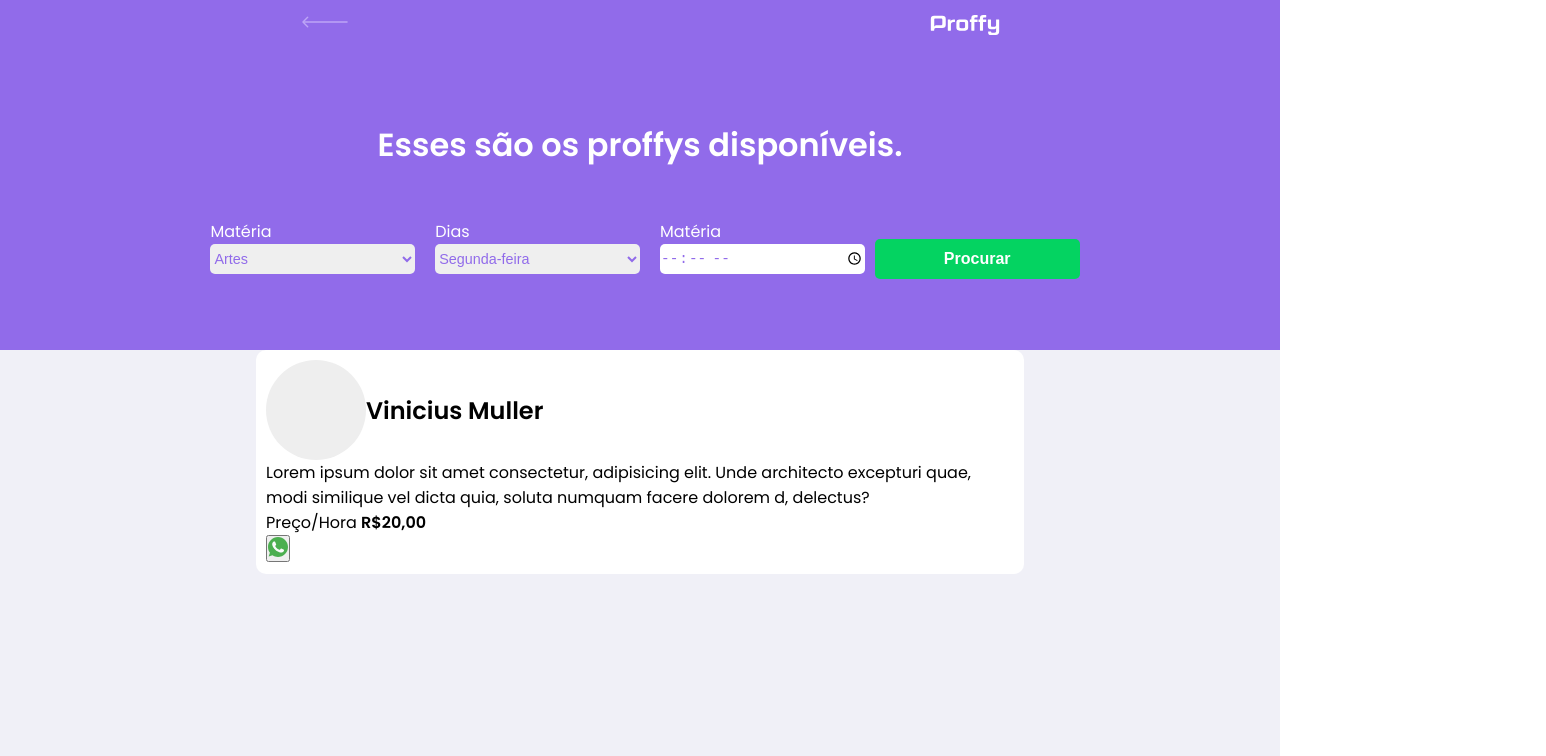
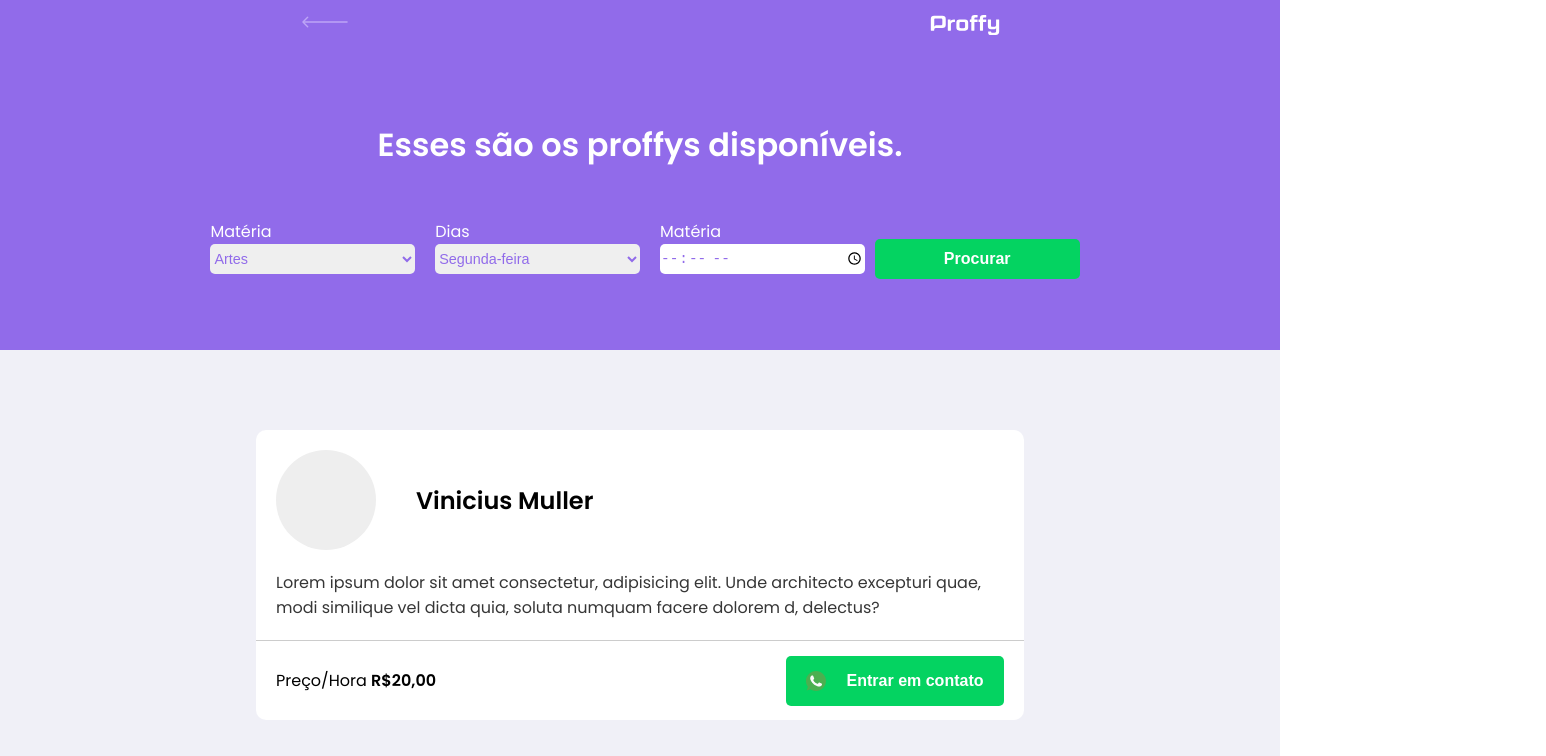
Before and after one commit to Vinicius-Muller/proffy-vue, a Vue app: page /TeacherList in a window 1280 px wide. Shown: the top 756 px of the page, 1546 px wide, since content can reach past the window. Built offline with nearby package versions, Linux system fonts and the light colour scheme.

Commit message:
teacher box finished

```diff
--- a/src/components/TeacherBox.vue
+++ b/src/components/TeacherBox.vue
@@ -5,10 +5,12 @@
        <div class="img"></div>
        <h2>Vinicius Muller</h2>
      </header>
-     <p>Lorem ipsum dolor sit amet consectetur, adipisicing elit. Unde architecto excepturi quae, modi similique vel dicta quia, soluta numquam facere dolorem d, delectus?</p>
+     <p class="description">Lorem ipsum dolor sit amet consectetur, adipisicing elit. Unde architecto excepturi quae, modi similique vel dicta quia, soluta numquam facere dolorem d, delectus?</p>
      <footer>
        <p>Preço/Hora <strong>R$20,00</strong></p>
-       <button><img src="@/assets/icons/whatsapp.svg" alt="Entrar em contato no whatsapp"></button>
+       <button><img src="@/assets/icons/whatsapp.svg" alt="Entrar em contato no whatsapp">
+       <span>Entrar em contato</span>
+       </button>
      </footer>
    </article>
  </main>
@@ -26,13 +28,18 @@ article {
   width: 60vw;
   background-color: white;
   border-radius: 10px;
-  padding:10px;
+  margin-top: 10vh;
 }
 
 header {
-  width:100vw;
+  width:100%;
   display: flex;
   align-items: center;
+  padding:20px;
+}
+
+header h2 {
+  padding-left: 40px;
 }
 
 header .img {
@@ -41,4 +48,51 @@ header .img {
   border-radius: 50%;
   background-color: #eee;
 }
+
+.description {
+  color: rgb(54, 54, 54);
+  padding-right:20px;
+  padding-left: 20px;
+  padding-bottom: 20px;
+}
+
+footer {
+  width: 100%;
+  height: 80px;
+  display: flex;
+  justify-content: space-between;
+  align-items: center;
+  border-top:1px solid #ccc;
+  padding:20px;
+}
+
+footer button {
+  width: 30%;
+  height: 50px;
+  border:none;
+  background-color:#04D361;
+  color:white;
+  border-radius: 5px;
+  align-self:center;
+  display:flex;
+  justify-content: space-evenly;
+  align-items: center;
+  transition:all 0.3s;
+  cursor:pointer;
+}
+
+footer button:hover {
+  background-color: #04BF58;
+}
+
+footer button img {
+  width: 20px;
+  height: 20px;
+}
+
+footer button span {
+  font-size: 1rem;
+  font-weight: bold;
+}
+
 </style>
--- a/src/views/TeacherList.vue
+++ b/src/views/TeacherList.vue
@@ -2,6 +2,8 @@
   <div class="wrapper-view">
   <Header />
   <TitleList />
+  <TeacherBox />
+  <TeacherBox />
   <TeacherBox />
   </div>
 </template>
```
